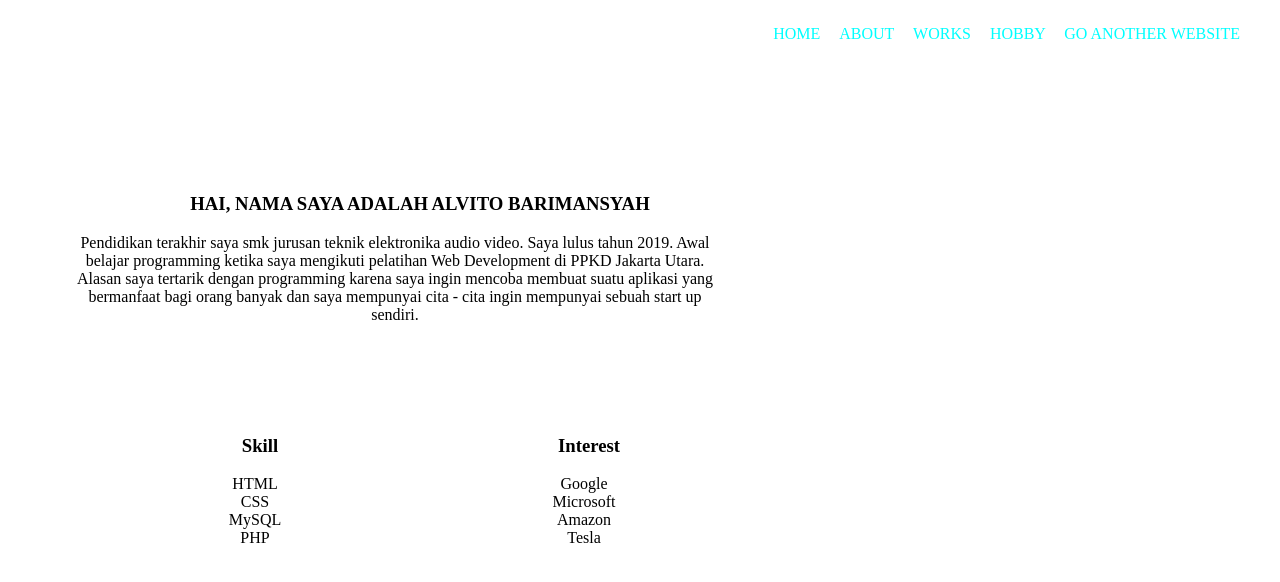
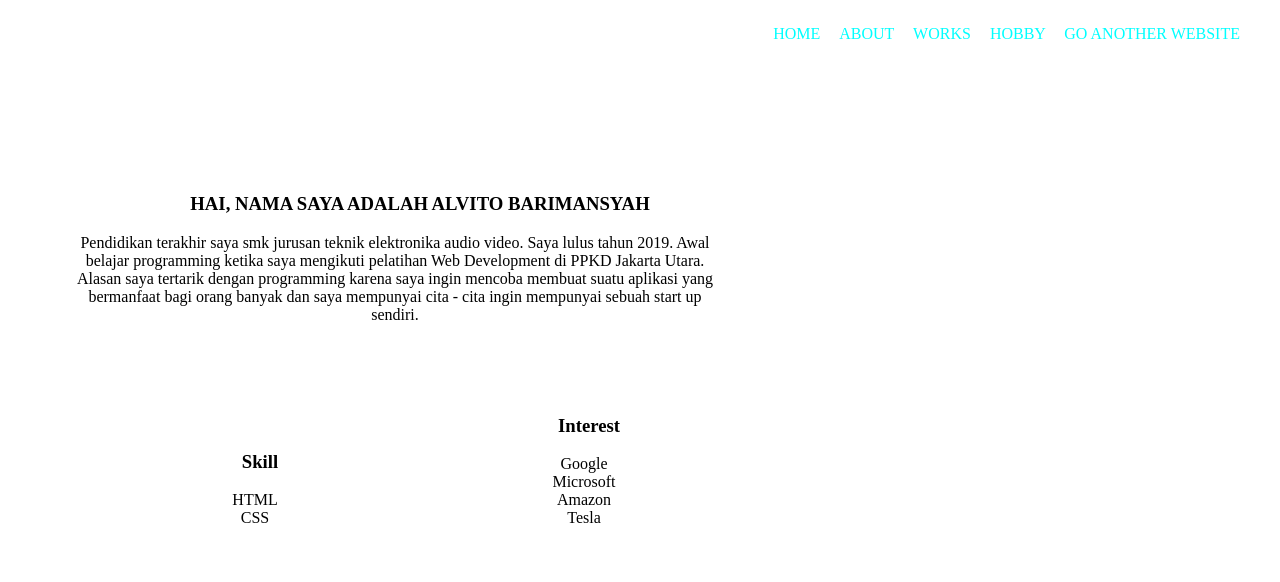
Before and after one commit to alvitobarimansyah/tugasSkilvulSesi2, a plain HTML site: page about.html in a window 1280 px wide. Drawn offline with Linux system fonts and the light colour scheme.

Commit message:
update about

```diff
--- a/about.html
+++ b/about.html
@@ -17,6 +17,7 @@
         </nav>
 
         <main>
+            <div class="container">
                 <div class="tentang-saya">
                     <h3> HAI, NAMA SAYA ADALAH ALVITO BARIMANSYAH </h3>
                 <p>
@@ -25,14 +26,14 @@
                     yang bermanfaat bagi orang banyak dan saya mempunyai cita - cita ingin mempunyai sebuah start up sendiri.
                 </p>
                 </div>
+            </div>
 
+            <div class="container">
                 <div class="skill">
                     <h3> Skill </h3>
                     <ul>
                         <li> HTML </li>
                         <li> CSS </li>
-                    <li> MySQL </li>
-                    <li> PHP </li>
                     </ul>
                 </div>
 
@@ -45,6 +46,7 @@
                         <li> Tesla </li>
                     </ul>
                 </div>
+            </div>
         </main>
     </body>
 </html>
```
Lines whose indentation alone changed are shown as unchanged.
